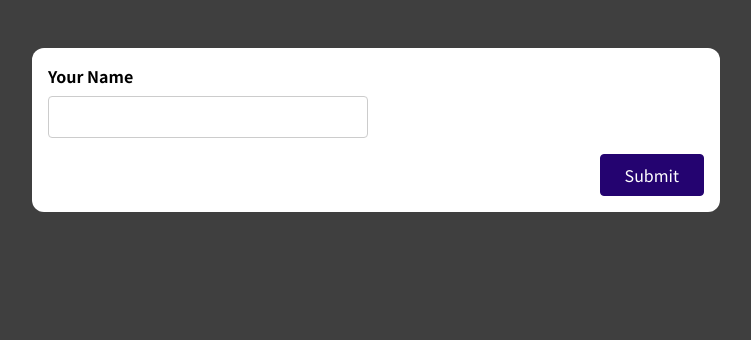
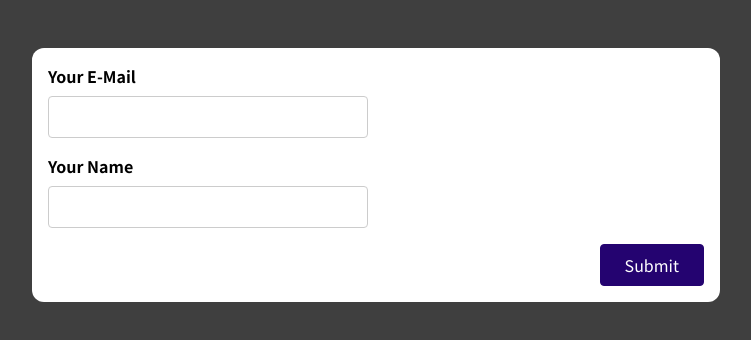
Before and after one commit to Paraldos/ReactCourse, a React (Create React App) app: page / in a window 1280 px wide. Shown: the top 340 px of the page, without its empty margins (264-1015 px from the left). Built offline with nearby package versions, Linux system fonts and the light colour scheme.

Commit message:
Worked on the input form

```diff
--- a/src/components/SimpleInput.js
+++ b/src/components/SimpleInput.js
@@ -1,9 +1,82 @@
+import { useState } from "react";
+
 const SimpleInput = (props) => {
+  const [enteredName, setEnteredName] = useState("");
+  const [enteredNameTouched, setEnteredNameTouched] = useState(false);
+  const [enteredEMail, setEnteredEMail] = useState("");
+  const [enteredEmailTouched, setEnteredEmailTouched] = useState(false);
+
+  const enteredNameIsValid = enteredName.trim() !== "";
+  const nameInputIsInvalid = !enteredNameIsValid && enteredNameTouched;
+
+  const enteredEMailIsValid = enteredEMail.includes("@");
+  const emailInputIsInvalid = !enteredEMailIsValid && enteredEmailTouched;
+
+  let formIsValid = false;
+
+  if (enteredNameIsValid && enteredEMailIsValid) {
+    formIsValid = true;
+  }
+
+  const nameInputChangeHandler = (event) => {
+    setEnteredName(event.target.value);
+  };
+
+  const emailInputChangeHandler = (event) => {
+    setEnteredEMail(event.target.value);
+  };
+
+  const nameBlurHandler = (event) => {
+    setEnteredNameTouched(true);
+  };
+
+  const emailBlurHandler = (event) => {
+    setEnteredEmailTouched(true);
+  };
+
+  const formSubmissionHandler = (event) => {
+    event.preventDefault();
+    setEnteredNameTouched(true);
+
+    if (!enteredNameIsValid) {
+      return;
+    }
+
+    setEnteredName("");
+    setEnteredNameTouched(false);
+    setEnteredEMail("");
+    setEnteredEmailTouched(false);
+  };
+
+  const nameInputClasses = nameInputIsInvalid
+    ? "form-control invalid"
+    : "form-control";
+
+  const emailInputClasses = emailInputIsInvalid
+    ? "form-control invalid"
+    : "form-control";
+
   return (
     <form>
-      <div className="form-control">
+      <div className={emailInputClasses}>
+        <label htmlFor="email">Your E-Mail</label>
+        <input
+          type="email"
+          id="email"
+          onChange={emailInputChangeHandler}
+          onBlur={emailBlurHandler}
+          value={enteredEMail}
+        />
+      </div>
+      <div className={nameInputClasses}>
         <label htmlFor="name">Your Name</label>
-        <input type="text" id="name" />
+        <input
+          type="text"
+          id="name"
+          onChange={nameInputChangeHandler}
+          onBlur={nameBlurHandler}
+          value={enteredName}
+        />
       </div>
       <div className="form-actions">
         <button>Submit</button>
```
